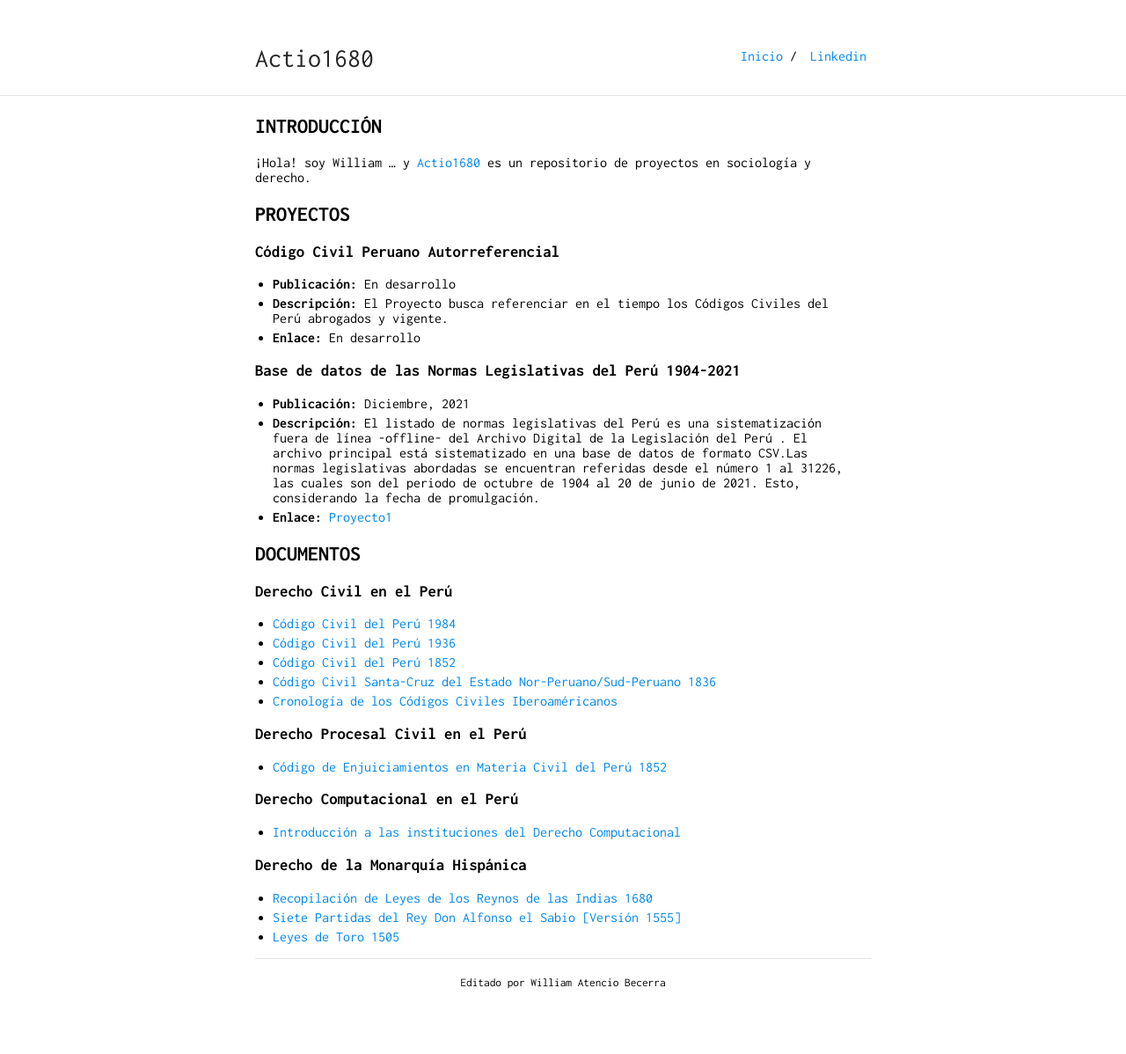
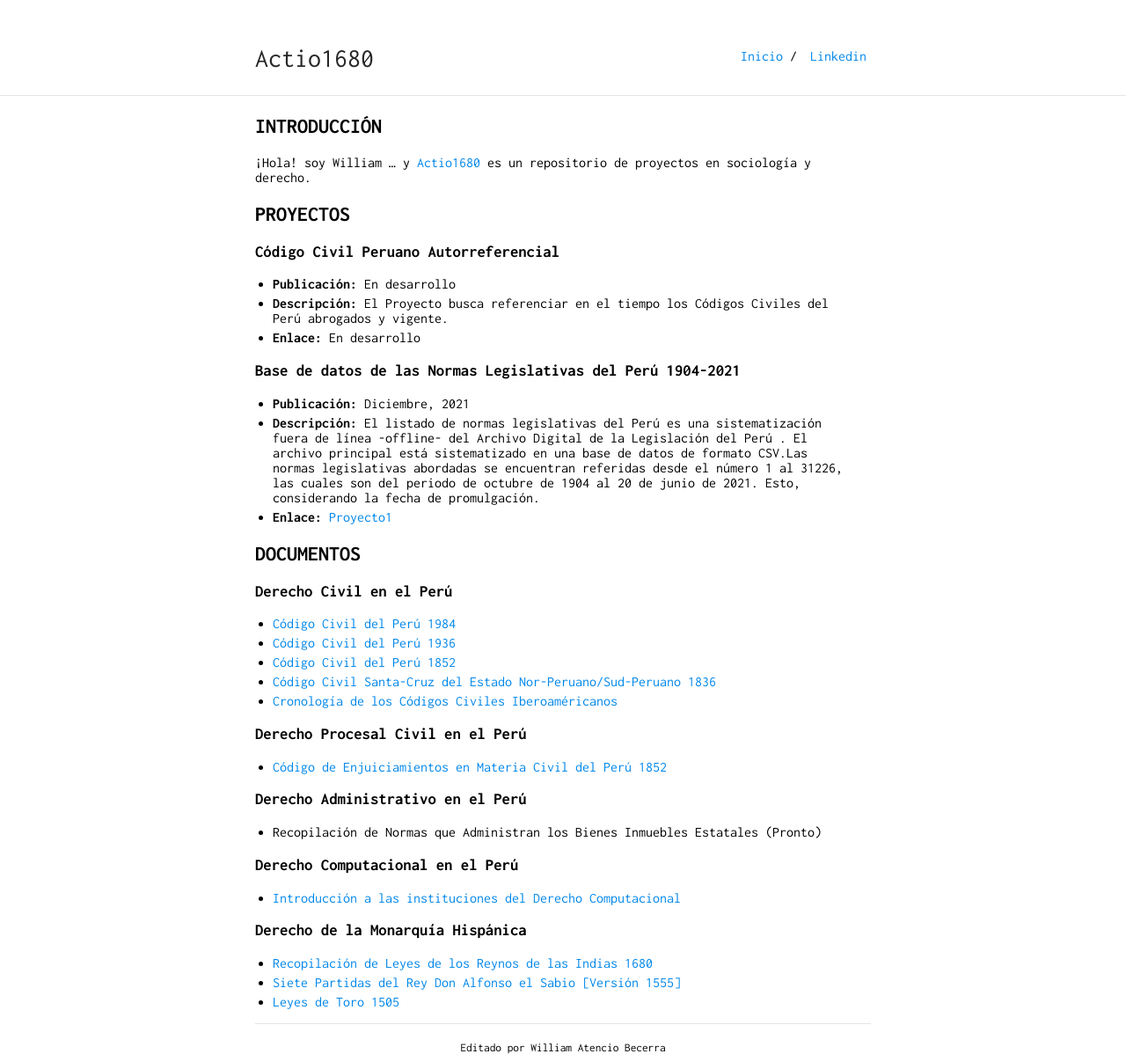
Before and after one commit to actio1680/actio1680.github.io, a Jekyll site: the page built from index.md, in a window 1280 px wide. Shown: the whole page at 88% size. Built offline with Jekyll 4.4.1, drawn with Linux system fonts in a browser that asks for light colours; our own code applies the rules of GitHub Pages for plain Markdown files; before the commit the page ends 1124 px from its top, so only the background shows below that.

Commit message:
Update index.md

```diff
--- a/index.md
+++ b/index.md
@@ -33,6 +33,8 @@ layout: default
 ### Derecho Procesal Civil en el Perú
 - [Código de Enjuiciamientos en Materia Civil del Perú 1852](paginas/cpcivil1852.md)
 
+### Derecho Administrativo en el Perú
+- Recopilación de Normas que Administran los Bienes Inmuebles Estatales (Pronto)
 
 ### Derecho Computacional en el Perú
 - [Introducción a las instituciones del Derecho Computacional](paginas/instituciones-derecho-computacional.md)
```
